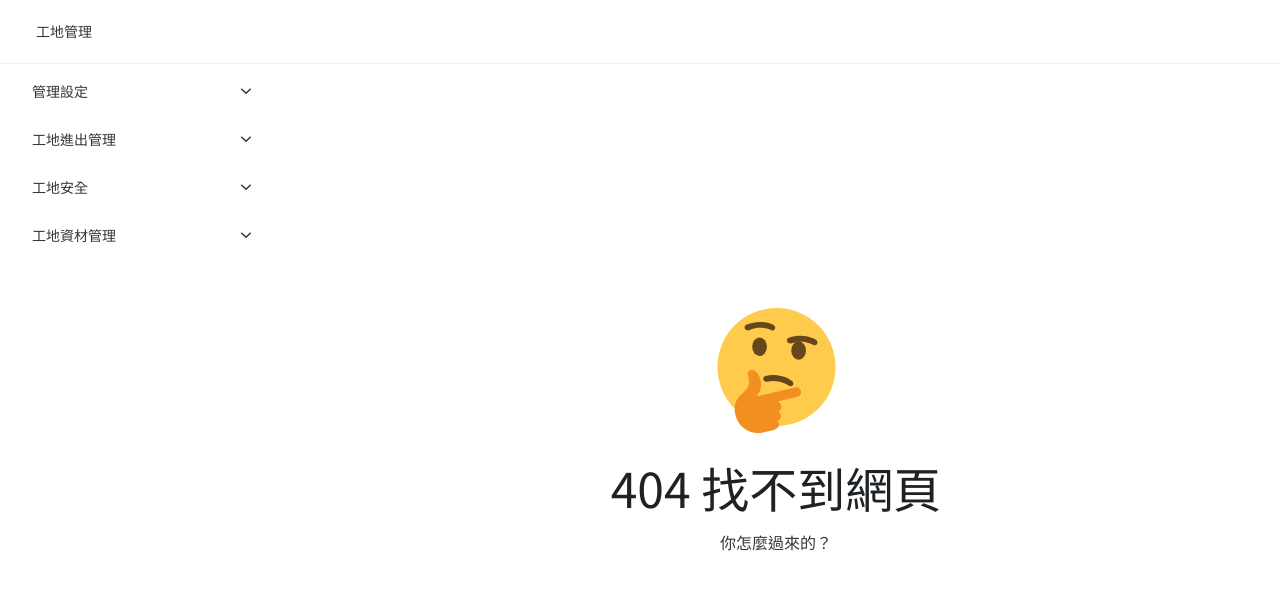
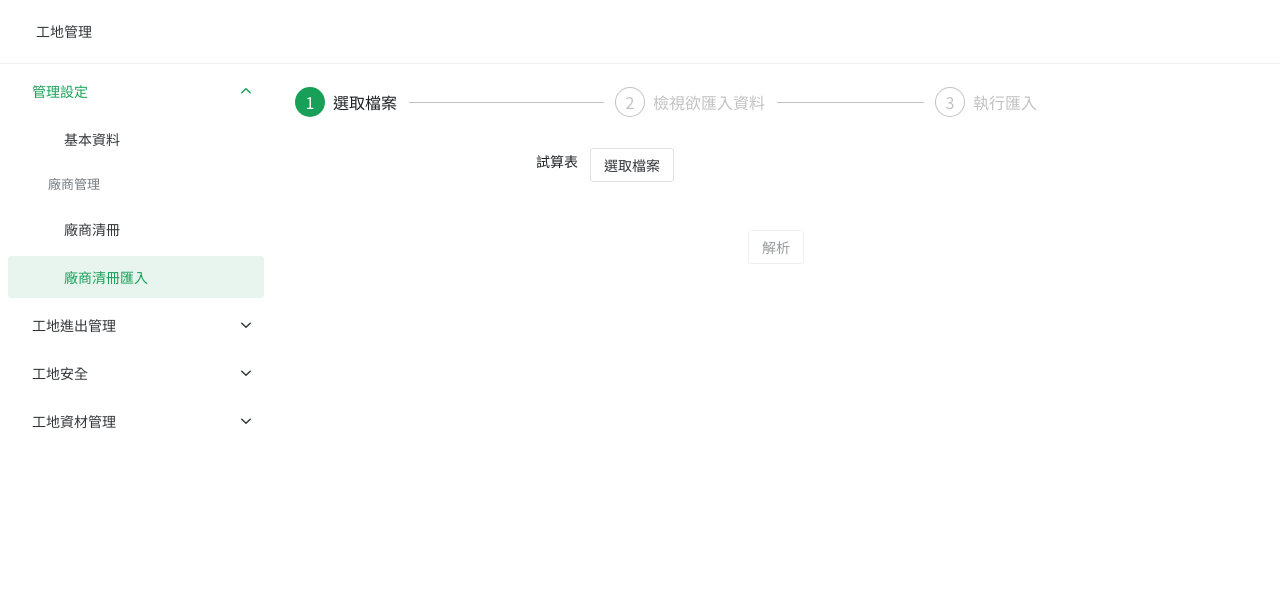
Before and after one commit to drsmile1001/enw-construction-site-management-portal, a Vue app: page /contractors-importer in a window 1280 px wide. Before the commit this address had no page. Shown: the top 590 px of the page. Built offline with nearby package versions, Linux system fonts and the light colour scheme.

Commit message:
feat: 廠商清冊匯入

```diff
--- a/src/router/index.ts
+++ b/src/router/index.ts
@@ -32,6 +32,7 @@ export const routeRecords: RouteRecordRaw[] = [
             component: () => import("@/views/Contractors.vue"),
             meta: {
               mainGroup: "管理設定",
+              subGroup: "廠商管理",
               title: "廠商清冊",
             },
           },
@@ -98,6 +99,16 @@ export const routeRecords: RouteRecordRaw[] = [
         ],
       },
       {
+        path: "contractors-importer",
+        name: "ContractorsImporter",
+        component: () => import("@/views/ContractorsImporter.vue"),
+        meta: {
+          mainGroup: "管理設定",
+          subGroup: "廠商管理",
+          title: "廠商清冊匯入",
+        },
+      },
+      {
         path: "doorman",
         children: [
           {
@@ -146,8 +157,8 @@ export const routeRecords: RouteRecordRaw[] = [
         component: () => import("@/views/Inventories.vue"),
         meta: {
           mainGroup: "工地資材管理",
-          subGroup: "資材庫存",
-          title: "清冊",
+          subGroup: "資材庫存管理",
+          title: "資材庫存清冊",
         },
       },
       {
@@ -156,8 +167,8 @@ export const routeRecords: RouteRecordRaw[] = [
         component: () => import("@/views/InventoriesImporter.vue"),
         meta: {
           mainGroup: "工地資材管理",
-          subGroup: "資材庫存",
-          title: "匯入",
+          subGroup: "資材庫存管理",
+          title: "資材庫存清冊匯入",
         },
       },
       {
@@ -166,8 +177,8 @@ export const routeRecords: RouteRecordRaw[] = [
         component: () => import("@/views/Purchases.vue"),
         meta: {
           mainGroup: "工地資材管理",
-          subGroup: "物料進場",
-          title: "記錄",
+          subGroup: "物料進場管理",
+          title: "進場記錄",
         },
       },
       {
@@ -176,8 +187,8 @@ export const routeRecords: RouteRecordRaw[] = [
         component: () => import("@/views/PurchasesImporter.vue"),
         meta: {
           mainGroup: "工地資材管理",
-          subGroup: "物料進場",
-          title: "匯入",
+          subGroup: "物料進場管理",
+          title: "進場記錄匯入",
         },
       },
       {
--- /dev/null
+++ b/src/views/ContractorsImporter.vue
@@ -0,0 +1,48 @@
+<template>
+  <ImporterView
+    default-sheet="廠商清冊"
+    :columns="columns"
+    import-done-to="Contractors"
+    :import-method="(item) => repo.create(item)"
+  />
+</template>
+
+<script setup lang="ts">
+import type { ImporterViewItemColumn } from "@/components/ImporterView.vue"
+import {
+  type SetContractorCommand,
+  useContractorRepo,
+} from "@/stores/ContractorRepo"
+
+const repo = useContractorRepo()
+
+const columns: ImporterViewItemColumn<SetContractorCommand>[] = [
+  {
+    key: "tax_number",
+    title: "統一編號",
+    parser: (value) => value?.toString().trim(),
+    checkers: (value) => (!value ? "必填" : true),
+  },
+  {
+    key: "name",
+    title: "名稱",
+    parser: (value) => value?.toString().trim(),
+    checkers: (value) => (!value ? "必填" : true),
+  },
+  {
+    key: "principal",
+    title: "負責人",
+    parser: (value) => value?.toString().trim() ?? "",
+  },
+  {
+    key: "phone",
+    title: "電話",
+    parser: (value) => value?.toString().trim() ?? "",
+  },
+  {
+    key: "email",
+    title: "電子郵件",
+    parser: (value) => value?.toString().trim() ?? "",
+  },
+]
+</script>
```
